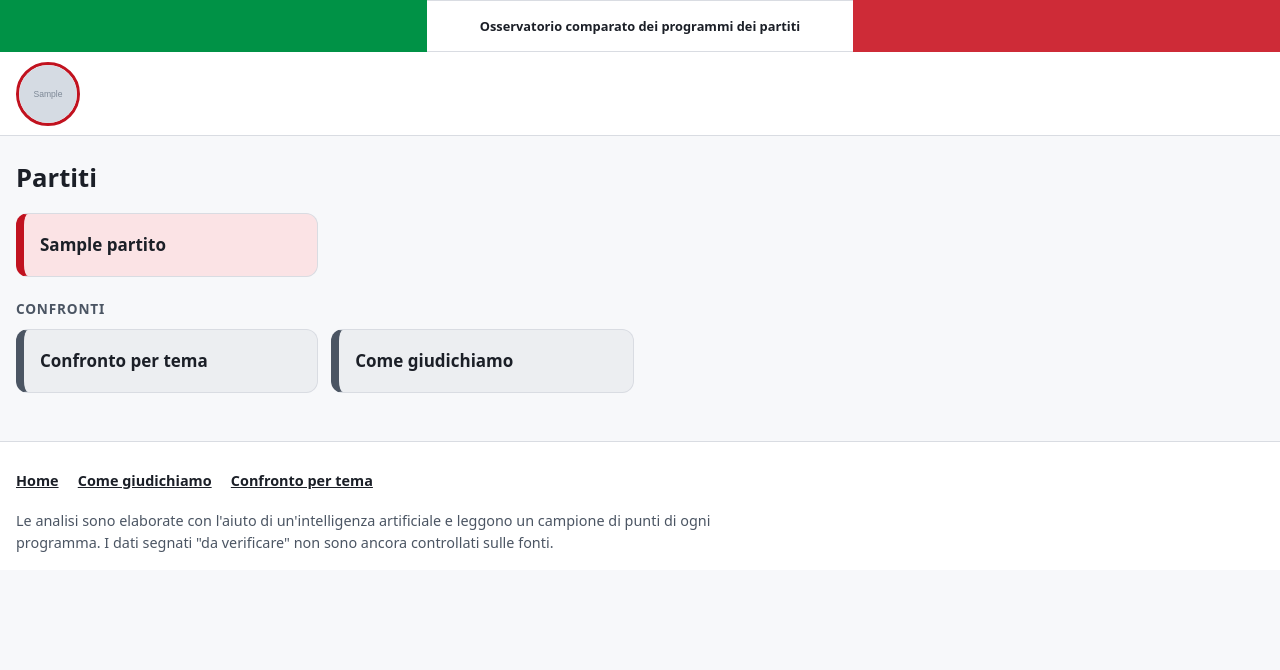
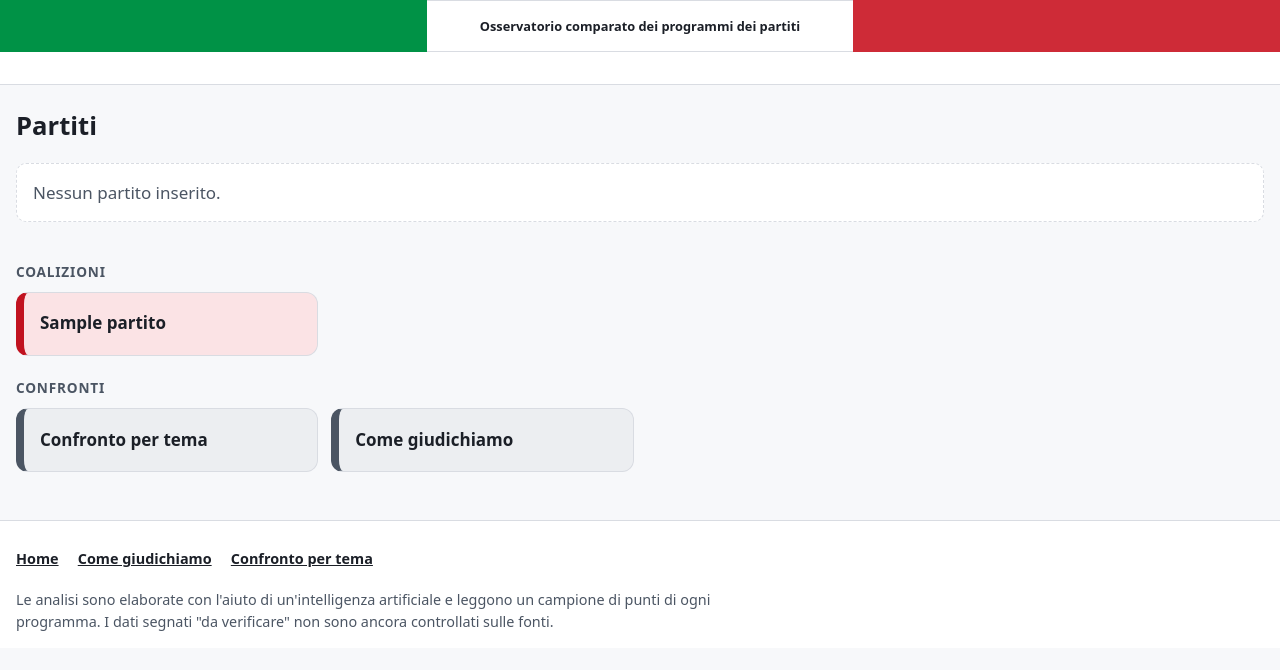
Before and after one commit to Giorgino79/iprogrammideipartiti, a Django app: page / in a window 1280 px wide. Shown: the top 670 px of the page. Run offline with Django 5.2, Linux system fonts and the light colour scheme; tables that the repository leaves empty hold one stand-in row (values such as "Sample post"); grey boxes marked "Sample" are stand-in pictures.

Commit message:
Header in ordine crescente di sondaggio e tre partiti nuovi
I simboli sono ordinati dal piu' basso al piu' alto nelle intenzioni di voto
(Supermedia YouTrend/Agi del 19 novembre 2026), senza raggruppare per
schieramento, con la percentuale sotto ogni simbolo. Nuovi partiti presenti nei
sondaggi: Noi Moderati, +Europa, Sud chiama Nord. Il Centrodestra, essendo una
coalizione, esce dall'header e compare nella home.

Co-Authored-By: Claude Sonnet 5.5 <noreply@anthropic.com>

```diff
--- a/analisi/context_processors.py
+++ b/analisi/context_processors.py
@@ -2,10 +2,17 @@ from .models import Partito
 
 
 def partiti_header(request):
-    partiti = list(Partito.objects.all())
+    """Simboli dei partiti dal più basso al più alto nei sondaggi (crescente verso destra); le coalizioni restano fuori."""
+    partiti = list(Partito.objects.filter(coalizione=False))
+    partiti.sort(key=lambda p: (p.sondaggio is None, p.sondaggio or 0, p.nome))
+    # chi non ha percentuale va per primo, a sinistra
+    senza = [p for p in partiti if p.sondaggio is None]
+    con = [p for p in partiti if p.sondaggio is not None]
+    ordinati = senza + con
+    fonte = next((p for p in con), None)
     return {
-        'partiti_header': partiti,
-        'partiti_sx': [p for p in partiti if p.schieramento == Partito.SINISTRA],
-        'partiti_ce': [p for p in partiti if p.schieramento == Partito.CENTRO],
-        'partiti_dx': [p for p in partiti if p.schieramento == Partito.DESTRA],
+        'partiti_header': ordinati,
+        'sondaggio_fonte': fonte.sondaggio_fonte if fonte else '',
+        'sondaggio_url': fonte.sondaggio_url if fonte else '',
+        'coalizioni': Partito.objects.filter(coalizione=True),
     }
--- a/analisi/dati_esempio.py
+++ b/analisi/dati_esempio.py
@@ -211,3 +211,8 @@ for _e in ESEMPI:
     _eu = EUROPEE.get(_e['partito']['slug'])
     if _eu:
         _e['programmi'].append(_eu)
+
+from .dati_sondaggi import NUOVI_PARTITI as _NUOVI_SONDAGGI  # noqa: E402
+
+for _p in _NUOVI_SONDAGGI:
+    ESEMPI.append(dict(partito=_p, programmi=[]))
--- a/analisi/management/commands/carica_esempio.py
+++ b/analisi/management/commands/carica_esempio.py
@@ -4,6 +4,7 @@ from django.conf import settings
 from django.core.management.base import BaseCommand
 
 from analisi.dati_esempio import ESEMPI
+from analisi.dati_sondaggi import COALIZIONI, DATA, FONTE, URL, VALORI
 from analisi.dati_voti import TEMI, VOTI
 from analisi.models import Commento, Partito, Programma, Tema
 
@@ -44,4 +45,8 @@ class Command(BaseCommand):
                         commento.voto_fattibilita, commento.voto_copertura, commento.voto_esiti = f, co, s
                         commento.voto_chiarezza, commento.voto_rischi, commento.costo = ch, ri, costo
                         commento.save()
+        for slug, valore in VALORI.items():
+            Partito.objects.filter(slug=slug).update(
+                sondaggio=valore, sondaggio_data=DATA, sondaggio_fonte=FONTE, sondaggio_url=URL)
+        Partito.objects.filter(slug__in=COALIZIONI).update(coalizione=True)
         self.stdout.write(self.style.SUCCESS('Esempi caricati.'))
--- a/analisi/models.py
+++ b/analisi/models.py
@@ -13,6 +13,11 @@ class Partito(models.Model):
     schieramento = models.CharField(max_length=2, choices=SCHIERAMENTI)
     logo = models.ImageField(upload_to='loghi/', blank=True)
     ordine = models.PositiveSmallIntegerField(default=0)
+    coalizione = models.BooleanField(default=False, help_text='Una coalizione non compare nell\'header dei partiti')
+    sondaggio = models.DecimalField('Intenzioni di voto (%)', max_digits=4, decimal_places=1, null=True, blank=True)
+    sondaggio_data = models.DateField(null=True, blank=True)
+    sondaggio_fonte = models.CharField(max_length=200, blank=True)
+    sondaggio_url = models.URLField(blank=True)
 
     class Meta:
         ordering = ['ordine', 'nome']
--- a/static/analisi/stile.css
+++ b/static/analisi/stile.css
@@ -23,23 +23,16 @@ h2.titoletto { font-size: .85rem; text-transform: uppercase; letter-spacing: .06
 .bandiera .bianco { background: #fff; display: grid; place-items: center; text-align: center; padding: 0 .4rem;
                     font-size: .8rem; line-height: 1.15; border-block: 1px solid var(--bordo); }
 .bandiera .rosso { background: #ce2b37; }
-.simboli { display: grid; grid-template-columns: auto 1fr auto; align-items: start; gap: .5rem; padding: .6rem 1rem; }
-.gruppo { display: flex; flex-wrap: wrap; gap: .5rem; }
-.gruppo.sx { justify-content: flex-start; }
-.gruppo.ce { justify-content: center; }
-.gruppo.dx { justify-content: flex-end; flex-wrap: nowrap; }
-.simbolo { flex: 0 0 auto; width: 64px; height: 64px; border-radius: 50%; display: grid; place-items: center;
-           border: 3px solid var(--bordo); background: #fff; text-decoration: none; font-weight: 700; font-size: .8rem; overflow: hidden; }
+.simboli { display: flex; flex-wrap: wrap; justify-content: space-between; align-items: flex-start; gap: .5rem; padding: .6rem 1rem .2rem; }
+.nota-ordine { margin: 0; padding: 0 1rem .5rem; font-size: .75rem; color: var(--neutro); }
+.nota-ordine a { color: inherit; }
+.simbolo { flex: 0 0 auto; width: 64px; height: 64px; border-radius: 50%; display: grid; place-items: center; position: relative; border: 3px solid var(--bordo); color: var(--neutro); background: #fff; text-decoration: none; font-weight: 700; font-size: .8rem; }
 .simbolo img { width: 100%; height: 100%; object-fit: contain; }
-.simbolo.con-logo { padding: 0; border-width: 3px; background: #fff; overflow: hidden; }
+.simbolo.con-logo { padding: 0; border-width: 3px; background: #fff; }
 .simbolo.con-logo img { width: 100%; height: 100%; object-fit: cover; border-radius: 50%; }
-.simbolo.attivo { box-shadow: 0 0 0 3px currentColor; }
-.simbolo.SX { border-color: var(--rosso); color: var(--rosso); }
-.simbolo.DX { border-color: var(--blu); color: var(--blu); }
-.simbolo.CE { border-color: var(--neutro); color: var(--neutro); }
-.simbolo.attivo.SX { background: var(--rosso-chiaro); }
-.simbolo.attivo.DX { background: var(--blu-chiaro); }
-.simbolo.attivo.CE { background: var(--neutro-chiaro); }
+.simbolo.attivo { box-shadow: 0 0 0 3px var(--testo); }
+.percento { position: absolute; left: 50%; bottom: -1.15rem; transform: translateX(-50%); font-size: .7rem; font-weight: 600; color: var(--neutro); white-space: nowrap; }
+.simboli { padding-bottom: 1.4rem; }
 
 .pagina { max-width: 1400px; margin: 0 auto; padding: 1rem; }
 .vuoto { color: var(--neutro); padding: 1rem; background: #fff; border: 1px dashed var(--bordo); border-radius: 10px; }
@@ -99,8 +92,7 @@ h1 .anno { display: inline; margin-left: .4rem; }
 @media (max-width: 640px) {
   .bandiera { height: auto; min-height: 56px; grid-template-columns: 1fr 2.2fr 1fr; }
   .bandiera .bianco { padding: .3rem .4rem; font-size: .75rem; }
-  .simboli { grid-template-columns: 1fr auto 1fr; }
-  .gruppo.dx { grid-column: 1 / -1; grid-row: 2; flex-wrap: wrap; }
+  .simboli { justify-content: flex-start; row-gap: 1.5rem; }
 }
 
 /* Card neutre (confronti) */
--- a/templates/analisi/_simbolo.html
+++ b/templates/analisi/_simbolo.html
@@ -1,3 +1,4 @@
-<a class="simbolo {{ p.schieramento }}{% if p.logo %} con-logo{% endif %}{% if partito and partito.pk == p.pk %} attivo{% endif %}" href="{{ p.get_absolute_url }}" title="{{ p.nome }}">
+<a class="simbolo{% if p.logo %} con-logo{% endif %}{% if partito and partito.pk == p.pk %} attivo{% endif %}" href="{{ p.get_absolute_url }}" title="{{ p.nome }}{% if p.sondaggio %} - {{ p.sondaggio|floatformat:1 }}%{% endif %}">
   {% if p.logo %}<img src="{{ p.logo.url }}" alt="{{ p.nome }}">{% else %}<span>{{ p.sigla }}</span>{% endif %}
+  {% if p.sondaggio %}<small class="percento">{{ p.sondaggio|floatformat:1 }}%</small>{% endif %}
 </a>
--- a/templates/analisi/home.html
+++ b/templates/analisi/home.html
@@ -9,6 +9,12 @@
     <a class="card {{ p.schieramento }}" href="{{ p.get_absolute_url }}">{{ p.nome }}</a>
   {% endfor %}
 </div>
+{% if coalizioni %}
+<h2 class="titoletto">Coalizioni</h2>
+<div class="griglia">
+  {% for p in coalizioni %}<a class="card {{ p.schieramento }}" href="{{ p.get_absolute_url }}">{{ p.nome }}</a>{% endfor %}
+</div>
+{% endif %}
 <h2 class="titoletto">Confronti</h2>
 <div class="griglia">
   <a class="card neutra" href="{% url 'confronto' %}">Confronto per tema</a>
--- a/templates/base.html
+++ b/templates/base.html
@@ -13,11 +13,10 @@
     <span class="bianco"><strong>Osservatorio comparato dei programmi dei partiti</strong></span>
     <span class="rosso"></span>
   </a>
-  <nav class="simboli" aria-label="Partiti">
-    <div class="gruppo sx">{% for p in partiti_sx %}{% include 'analisi/_simbolo.html' %}{% endfor %}</div>
-    <div class="gruppo ce">{% for p in partiti_ce %}{% include 'analisi/_simbolo.html' %}{% endfor %}</div>
-    <div class="gruppo dx">{% for p in partiti_dx %}{% include 'analisi/_simbolo.html' %}{% endfor %}</div>
+  <nav class="simboli" aria-label="Partiti, dal più basso al più alto nei sondaggi">
+    {% for p in partiti_header %}{% include 'analisi/_simbolo.html' %}{% endfor %}
   </nav>
+  {% if sondaggio_fonte %}<p class="nota-ordine">Dal più basso al più alto nelle intenzioni di voto: <a href="{{ sondaggio_url }}" target="_blank" rel="noopener">{{ sondaggio_fonte }}</a></p>{% endif %}
 </header>
 <main class="pagina">
   {% block contenuto %}{% endblock %}
```
Also changed, not shown: analisi/dati_sondaggi.py (added, +36 -0 lines), analisi/migrations/0005_partito_coalizione_partito_sondaggio_and_more.py (added), media/loghi/nm.png (added), media/loghi/pe.png (added), media/loghi/scn.png (added).
